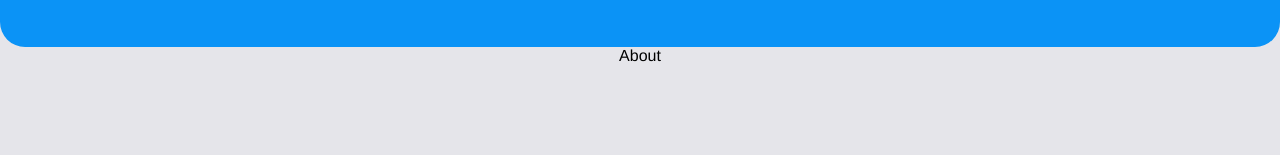
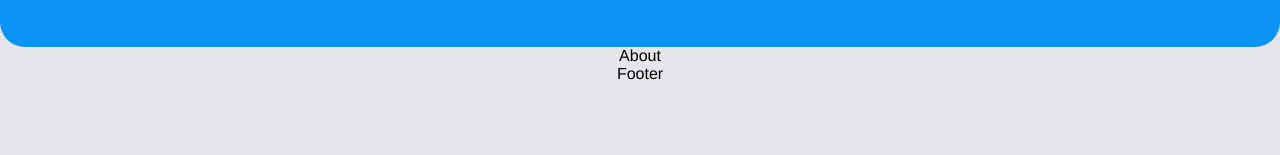
Before and after one commit to christphrd/personal-website, a React (Create React App) app: page /about in a window 1280 px wide. Shown: the part 143-298 px from the top of the page. Built offline with nearby package versions, Linux system fonts and the light colour scheme.

Commit message:
about routing improved. Footer added

```diff
--- a/src/App.js
+++ b/src/App.js
@@ -7,9 +7,11 @@ import NavBar from './components/NavBar';
 import About from './components/About';
 import Work from './components/Work';
 import Contact from './components/Contact';
+import Footer from './components/Footer';
 
 class App extends Component {
   render() {
+    console.log(this.props)
     return (
       <BrowserRouter>
         <div className="App">
@@ -25,6 +27,7 @@ class App extends Component {
               <Route path='/' component={About} />
             </Switch>
           </div>
+          <Footer />
         </div>
       </BrowserRouter>
     );
--- /dev/null
+++ b/src/components/Footer.js
@@ -0,0 +1,11 @@
+import React from 'react';
+
+const Footer = () => {
+    return (
+        <footer>
+            Footer
+        </footer>
+    )
+}
+
+export default Footer
--- a/src/components/NavBar.js
+++ b/src/components/NavBar.js
@@ -3,10 +3,10 @@ import React from 'react';
 import {NavLink} from 'react-router-dom';
 
 
-const NavBar = props => {
+const NavBar = () => {
     return (
         <nav>
-            <NavLink to='/'>About</NavLink>
+            <NavLink to='/about'>About</NavLink>
             <NavLink to='/work'>Work</NavLink>
             <NavLink to='/contact'>Contact</NavLink>
         </nav>
```
Lines whose indentation alone changed are shown as unchanged.
